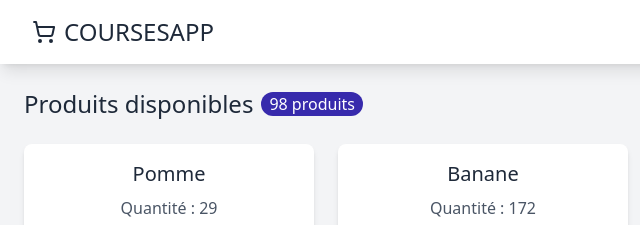
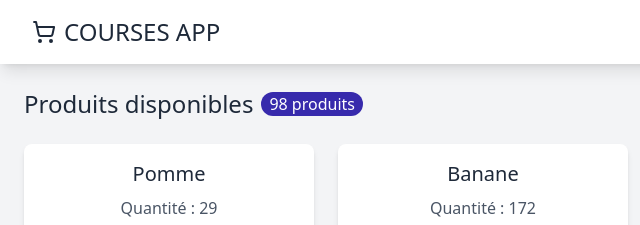
Before and after one commit to A5hura666/shopping-list, a website built with Vite: page index.html in a window 1280 px wide. Shown: the top 225 px of the page, 0-640 px from the left. Built offline with nearby package versions, Linux system fonts and the light colour scheme.

Commit message:
Update index.html

```diff
--- a/index.html
+++ b/index.html
@@ -17,7 +17,7 @@
         <circle cx="19" cy="21" r="1"/>
         <path d="M2.05 2.05h2l2.66 12.42a2 2 0 0 0 2 1.58h9.78a2 2 0 0 0 1.95-1.57l1.65-7.43H5.12"/>
       </svg>
-        <h2 class="text-2xl text-gray-800">COURSESAPP</h2>
+        <h2 class="text-2xl text-gray-800">COURSES APP</h2>
     </div>
     <nav class="mr-4">
         <a href="/liste.html" class="text-gray-800 hover:text-blue-500">Liste de course</a>
```
